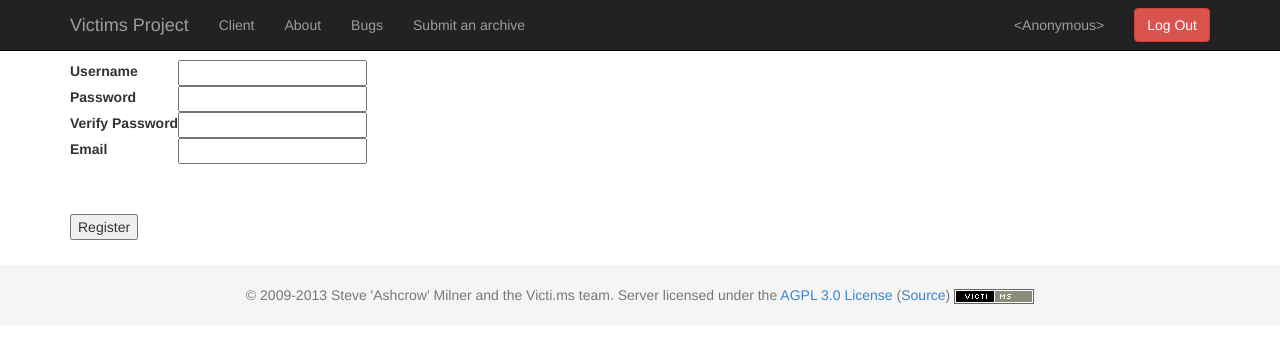
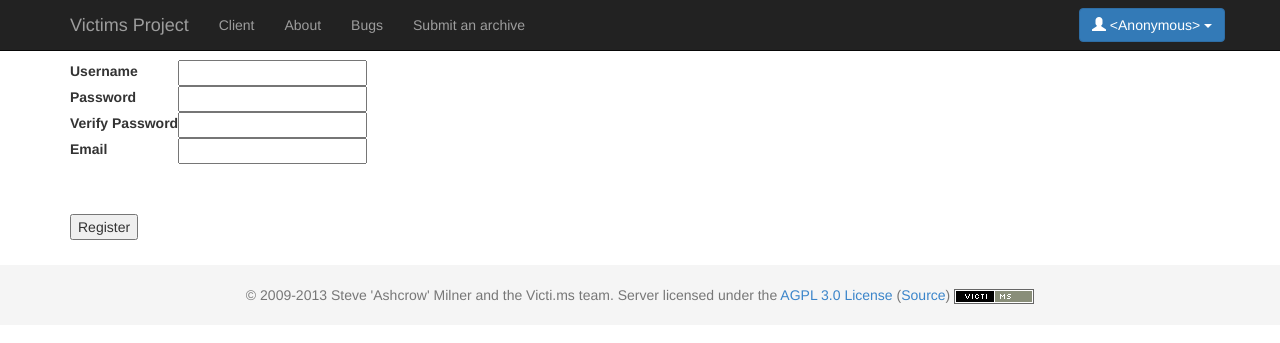
Before and after one commit to victims/victims-web, a Flask app: template src/victims_web/blueprints/auth/templates/register.html in a window 1280 px wide. Shown: the top 343 px of the page. Run offline with Flask 2, Linux system fonts and the light colour scheme; the template is opened without the code that fills it: values that come from a table or form of the project are taken from there, others are empty; parts of the project's set-up code (start-up, migrations or seed data) failed here and were passed over; some libraries are stand-ins or nearby versions.

Commit message:
Update base template
- make alerts dismussable
- better session info handling
- add some eye candy

```diff
--- a/src/victims_web/templates/base.html
+++ b/src/victims_web/templates/base.html
@@ -84,40 +84,23 @@
                     </ul>
 
                     <!-- Right Side of Navigation -->
-                    <ul class="nav navbar-nav navbar-right">
-                    {% if current_user and current_user.is_authenticated() %}
-                        <!-- Authenticated Session -->
-                        <li>
-                            <a href="{{ url_for('auth.user_account') }}">{{ current_user.username }}</a>
-                        </li>
-                        <li>
-                            <!-- Log Out button -->
-                            <form class="navbar-form" action="{{ url_for('auth.logout_user') }}" method="GET">
-                                <button type="submit" class="btn btn-danger">Log Out</button>
-                            </form>
-                        </li>
-                    {% else %}
-                        <!-- Unauthenticated Session -->
-                        <li>
-                            <!-- Log In Form -->
-                            <form class="navbar-form" action="{{ url_for('auth.login_user') }}" method="POST">
-                                <div class="form-group">
-                                    <input type="text" placeholder="Username" class="form-control" name="username">
-                                </div>
-                                <div class="form-group">
-                                    <input type="password" placeholder="Password" class="form-control" name="password">
-                                </div>
-                                    <button type="submit" class="btn btn-success">Sign in</button>
-                            </form>
-                        </li>
+                    <ul class="nav navbar-nav navbar-right"><div class="btn-group">
+                        {% if current_user and current_user.is_authenticated() %} <!-- Authenticated Session -->
+                        <button type="button" class="btn btn-primary navbar-btn dropdown-toggle" data-toggle="dropdown">
+                            <span class="glyphicon glyphicon-user"/></span> {{ current_user.username }} <span class="caret"></span>
+                        </button>
+                        <ul class="dropdown-menu" role="menu">
+                            <li><a href="{{ url_for('auth.user_account') }}">Account Details</a></li>
+                            <li class="divider"></li>
+                            <li><a href="{{ url_for('auth.logout_user') }}">Log Out</a></li>
+                        </ul>
+                        {% else %} <!-- Unauthenticated Session -->
+                        <!-- Log In Button -->
+                        <a type="button" href="{{ url_for('auth.login_user') }}" class="btn btn-success navbar-btn">Log In</a>
                         <!-- Register Button -->
-                        <li>
-                            <form class="navbar-form" action="{{ url_for('auth.register_user') }}" method="GET">
-                                <button type="submit" class="btn btn-primary">Register</button>
-                            </form>
-                        </li>
+                        <a type="button" href="{{ url_for('auth.register_user') }}" class="btn btn-info navbar-btn">Register</a>
                         {% endif %}
-                    </ul>
+                    </div></ul>
                 </nav>
             </div>
         </div>
@@ -128,19 +111,19 @@
             {% with messages = get_flashed_messages(with_categories=true) %}
             {% if messages %}
             {% for category, message in messages %}
-                <div class="alert {{ 'alert-danger' if category == 'error' else 'alert-success'}}">
+            <div class="alert alert-dismissable {{ 'alert-danger' if category == 'error' else 'alert-success'}}">
+<button type="button" class="close" data-dismiss="alert" aria-hidden="true">&times;</button>
                 <strong>[{{ category.title() }}]</strong> {{ message }}
             </div>
             {% endfor %}
-            </ul>
             {% endif %}
             {% endwith %}
 
             {% block content -%}
             {%- endblock content %}
         </div>
-        <!-- End Wrap -->
-        </div>
+
+        </div><!-- End Wrap -->
 
         <div id="footer">
             <div class="container">
```
Lines whose indentation alone changed are shown as unchanged.
